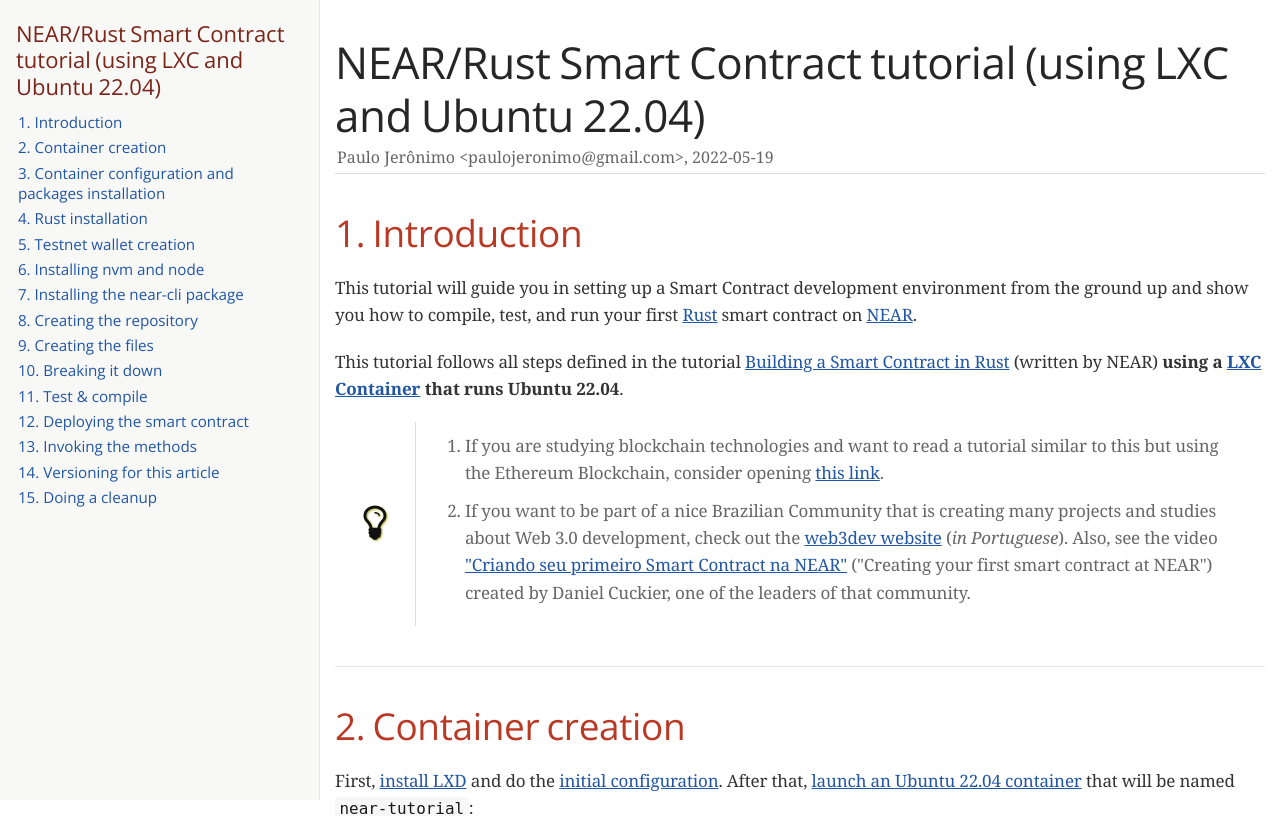
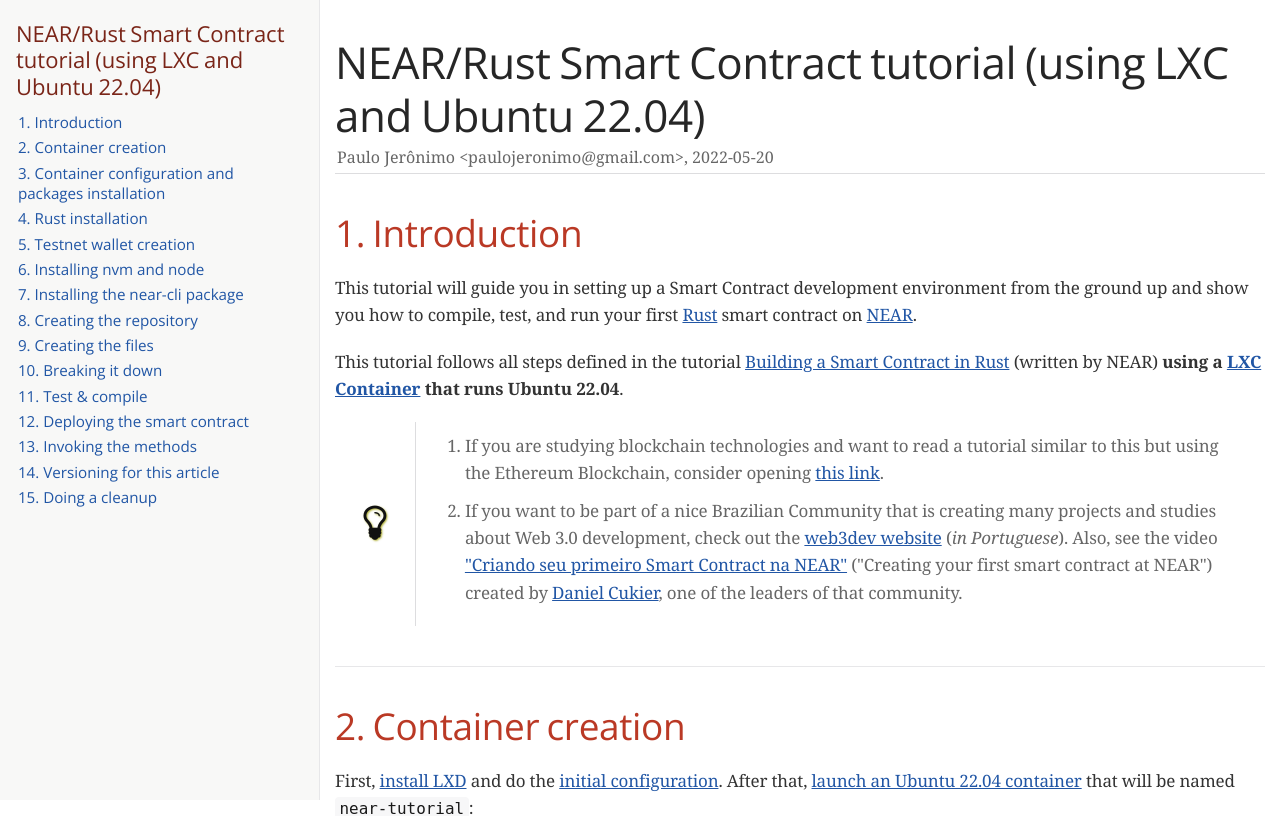
Before and after one commit to paulojeronimo/near-rust-smart-contract-tutorial, a plain HTML site: page index.html in a window 1280 px wide. Shown: the top 816 px of the page. Drawn offline with nearby package versions, Linux system fonts and the light colour scheme; a web font is replaced by a local one.

Commit message:
Published at sex 20 mai 2022 03:00:39 -03

```diff
--- a/index.html
+++ b/index.html
@@ -5,7 +5,7 @@
 <meta http-equiv="X-UA-Compatible" content="IE=edge">
 <meta name="viewport" content="width=device-width, initial-scale=1.0">
 <meta name="generator" content="Asciidoctor 2.0.17">
-<meta name="author" content="Paulo Jerônimo &lt;paulojeronimo@gmail.com&gt;, 2022-05-19">
+<meta name="author" content="Paulo Jerônimo &lt;paulojeronimo@gmail.com&gt;, 2022-05-20">
 <title>NEAR/Rust Smart Contract tutorial (using LXC and Ubuntu 22.04)</title>
 <link rel="stylesheet" href="https://fonts.googleapis.com/css?family=Open+Sans:300,300italic,400,400italic,600,600italic%7CNoto+Serif:400,400italic,700,700italic%7CDroid+Sans+Mono:400,700">
 <link rel="stylesheet" href="./asciidoctor.css">
@@ -15,7 +15,7 @@
 <div id="header">
 <h1>NEAR/Rust Smart Contract tutorial (using LXC and Ubuntu 22.04)</h1>
 <div class="details">
-<span id="author" class="author">Paulo Jerônimo &lt;paulojeronimo@gmail.com&gt;, 2022-05-19</span><br>
+<span id="author" class="author">Paulo Jerônimo &lt;paulojeronimo@gmail.com&gt;, 2022-05-20</span><br>
 </div>
 <div id="toc" class="toc2">
 <div id="toctitle">NEAR/Rust Smart Contract tutorial (using LXC and Ubuntu 22.04)</div>
@@ -75,8 +75,9 @@ link</a>.</p>
 <a href="https://www.web3dev.com.br/">web3dev website</a> (<em>in Portuguese</em>).
 Also, see the video <a href="https://www.youtube.com/watch?v=vQfo_TiJ0CY">"Criando
 seu primeiro Smart Contract na NEAR"</a> ("Creating your first smart
-contract at NEAR") created by Daniel Cuckier, one of the leaders of that
-community.</p>
+contract at NEAR") created by
+<a href="https://www.linkedin.com/in/danielcukier/">Daniel Cukier</a>, one of the
+leaders of that community.</p>
 </li>
 </ol>
 </div>
```
